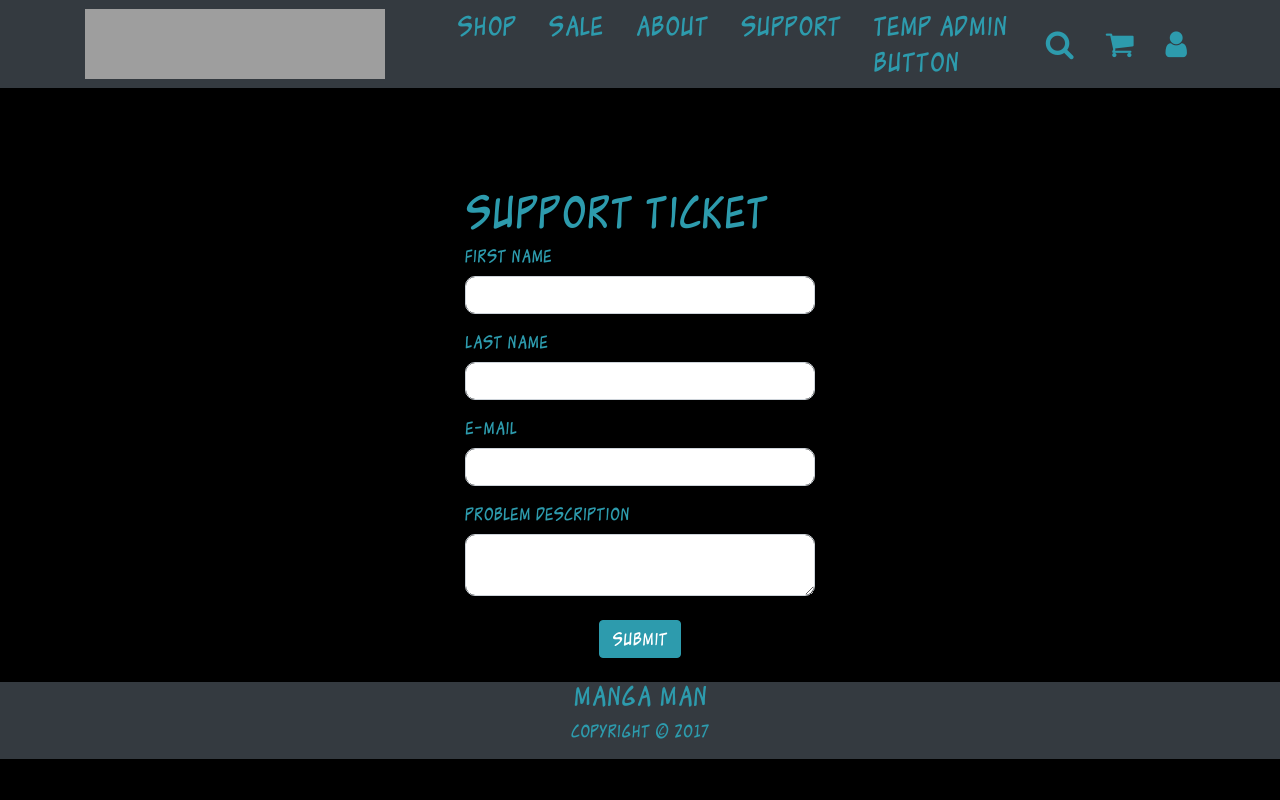
After one commit to ReiHayashi/Manga_man, a PHP site: page /support.php in a window 1280 px wide. The commit adds this page. Run offline with PHP 8.4, Linux system fonts and the light colour scheme; the visitor is signed in with stand-in values (Sample User, id 1); some libraries are stand-ins or nearby versions; grey boxes are pictures that could not be loaded.

Commit message:
bunch of shit

```diff
--- a/admin.php
+++ b/admin.php
@@ -12,6 +12,7 @@
     ?>
     <a href="addmanga.php"> add manga </a> <br>
     <a href="users.php"> manage users </a> <br>
+    <a href="supportview.php"> support tickets</a> <br>
     <a href="admin.php"> admin page</a> <br>
     <a href="logout.php"> emergency logout</a> <br>
     <h3>Manage Manga</h3>
--- a/includes/header.php
+++ b/includes/header.php
@@ -26,7 +26,7 @@
                   <a class="nav-link" href="about.php">About</a>
               </li>
               <li class="nav-item ml-3">
-                  <a class="nav-link" href="#">Support</a>
+                  <a class="nav-link" href="support.php">Support</a>
               </li>
               <?php
               session_start();
@@ -34,7 +34,7 @@
               <li class="nav-item ml-3">
                 <a class="nav-link" href="admin.php">temp admin button</a>
               </li>
-            <?php } else {} ?>
+            <?php } else { echo " ";} ?>
           </ul>
           <ul class="navbar-nav float-right">
             <li class="nav-item"><a class="nav-link" href="#"><i class="fa fa-search"></i></li></a>
--- a/index.php
+++ b/index.php
@@ -16,9 +16,6 @@
       </div>
     </div>
   </div>
-</div>
-<div style="width: 100%; height: 0px; position: relative; padding-bottom: 166.234%;">
-  <iframe src="https://streamable.com/s/85bl/seutsq" frameborder="0" width="100%" height="100%" allowfullscreen style="width: 100%; height: 100%; position: absolute;"></iframe>
 </div>
 </section>
 
--- /dev/null
+++ b/support.php
@@ -0,0 +1,55 @@
+<?php include("config/config.php"); ?>
+<?php include("includes/header.php");?>
+
+<!-- LOGIN -->
+<section id="login">
+<form action="" method="post">
+<div class="container">
+	<div class="row justify-content-center">
+		<div class="col-sm-4" style="margin-top: 100px;">
+			<h1 class="display-5">Support ticket</h1>
+			<div class="form-group">
+					<label for="username">First Name</label>
+					<input type="text" name="firstname" class="form-control">
+			</div>
+			<div class="form-group">
+					<label for="username">Last Name</label>
+					<input type="text" name="lastname" class="form-control">
+			</div>
+			<div class="form-group">
+					<label for="username">E-mail</label>
+					<input type="email" name="email" class="form-control">
+			</div>
+			<div class="form-group">
+					<label for="textarea">Problem description</label>
+					<textarea name="problem"  class="form-control"> </textarea>
+			</div>
+			<div class="wrapper py-2">
+				<input href="#" class="btn btn-primary" type="submit">
+			</div>
+		</div>
+	</div>
+</div>
+</form>
+</section>
+
+		<?php
+
+		if(isset($_POST['firstname']) && isset($_POST['lastname']) && isset($_POST['email']) && isset($_POST['problem'])) {
+
+			$firstname = $_POST['firstname'];
+			$lastname = $_POST['lastname'];
+			$email = $_POST['email'];
+			$problem = $_POST['problem'];
+				$query="INSERT INTO support (firstname, lastname, email, problem)
+				VALUES ('$firstname', '$lastname', '$email', '$problem')";
+				$result = mysqli_query($connection, $query);
+				if($result) {
+					echo "sent a support ticket successfully.";
+				} else {
+					echo "something went wrong, try again later.";
+				}
+}
+
+		?>
+<?php include('includes/footer.php'); ?>
```
Also changed, not shown: supportview.php (added, +47 -0 lines), users.php (added, +44 -0 lines).
